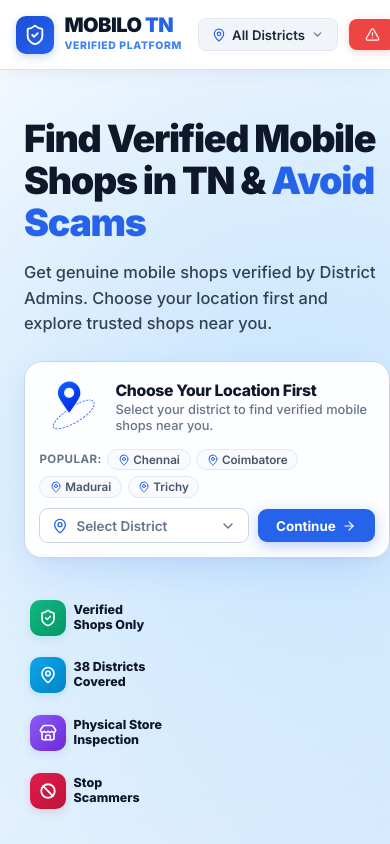
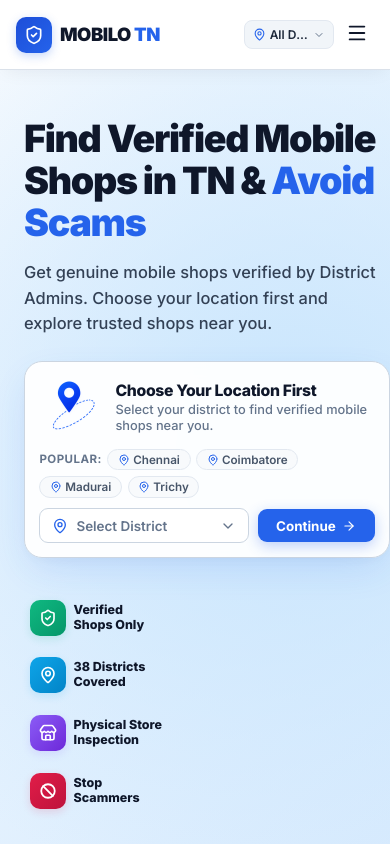
Before and after one commit to rhari720048-gif/mobilo-TN-, a React (Vite) app: page / in a window 390 px wide. Shown: the top 844 px of the page. Built offline with nearby package versions, Linux system fonts and the light colour scheme.

Commit message:
Fix header mobile overflow and location dropdown responsive layout

```diff
--- a/src/components/Navbar.jsx
+++ b/src/components/Navbar.jsx
@@ -57,24 +57,25 @@ export default function Navbar({
         <a
           href="#"
           onClick={(e) => { e.preventDefault(); scrollTo('hero', 'home'); }}
-          style={{ display: 'flex', alignItems: 'center', gap: '0.65rem', textDecoration: 'none', flexShrink: 0 }}
+          style={{ display: 'flex', alignItems: 'center', gap: '0.5rem', textDecoration: 'none', flexShrink: 0 }}
         >
           <div style={{
             background: 'linear-gradient(135deg, #1D4ED8 0%, #2563EB 100%)',
             color: '#FFFFFF',
-            width: '38px',
-            height: '38px',
+            width: '36px',
+            height: '36px',
             borderRadius: '10px',
             display: 'flex',
             alignItems: 'center',
             justifyContent: 'center',
+            flexShrink: 0,
             boxShadow: '0 3px 10px rgba(37, 99, 235, 0.25)'
           }}>
-            <ShieldCheck size={22} />
+            <ShieldCheck size={20} />
           </div>
           <div>
             <div style={{
-              fontSize: '1.25rem',
+              fontSize: '1.15rem',
               fontWeight: 900,
               fontFamily: 'var(--font-sans)',
               color: '#0F172A',
@@ -83,7 +84,7 @@ export default function Navbar({
             }}>
               MOBILO <span style={{ color: '#2563EB' }}>TN</span>
             </div>
-            <div style={{ fontSize: '0.65rem', color: '#3B82F6', fontWeight: 800, textTransform: 'uppercase', letterSpacing: '0.06em', marginTop: '3px' }}>
+            <div className="brand-subtitle-desktop" style={{ fontSize: '0.6rem', color: '#3B82F6', fontWeight: 800, textTransform: 'uppercase', letterSpacing: '0.05em', marginTop: '2px' }}>
               VERIFIED PLATFORM
             </div>
           </div>
@@ -126,79 +127,86 @@ export default function Navbar({
         </nav>
 
         {/* Right Action Controls */}
-        <div style={{ display: 'flex', alignItems: 'center', gap: '0.65rem', flexShrink: 0 }}>
+        <div style={{ display: 'flex', alignItems: 'center', gap: '0.45rem', flexShrink: 0, minWidth: 0 }}>
 
           {/* Location Selector Button */}
           <button
             onClick={onOpenLocationModal}
+            className="nav-location-btn"
             style={{
               fontWeight: 600,
               color: '#1E293B',
-              fontSize: '0.825rem',
+              fontSize: '0.8rem',
               display: 'flex',
               alignItems: 'center',
-              gap: '0.35rem',
+              gap: '0.25rem',
               backgroundColor: '#F1F5F9',
-              padding: '0.45rem 0.85rem',
+              padding: '0.4rem 0.65rem',
               borderRadius: '8px',
               border: '1px solid #E2E8F0',
-              transition: 'all 0.15s ease'
+              transition: 'all 0.15s ease',
+              maxWidth: '130px',
+              flexShrink: 1
             }}
             title="Click to Choose Location"
           >
-            <MapPin size={14} color="#2563EB" />
-            <span>{selectedDistrict}</span>
-            <ChevronDown size={13} color="#64748B" />
+            <MapPin size={13} color="#2563EB" style={{ flexShrink: 0 }} />
+            <span style={{ overflow: 'hidden', textOverflow: 'ellipsis', whiteSpace: 'nowrap' }}>
+              {selectedDistrict}
+            </span>
+            <ChevronDown size={12} color="#64748B" style={{ flexShrink: 0 }} />
           </button>
 
           {/* Report Scammer Pill Button */}
           <button
             onClick={onOpenReportScammer}
+            className="nav-action-btn hide-mobile-small"
             style={{
               backgroundColor: '#EF4444',
               color: '#FFFFFF',
               fontWeight: 700,
-              fontSize: '0.825rem',
-              padding: '0.48rem 1rem',
+              fontSize: '0.8rem',
+              padding: '0.42rem 0.85rem',
               borderRadius: '8px',
               display: 'inline-flex',
               alignItems: 'center',
-              gap: '0.4rem',
+              gap: '0.35rem',
               boxShadow: '0 2px 8px rgba(239, 68, 68, 0.25)'
             }}
           >
-            <AlertTriangle size={15} />
+            <AlertTriangle size={14} />
             <span className="hide-mobile">Report Scammer</span>
           </button>
 
           {/* Shop Login Pill Button */}
           <button
             onClick={() => alert("Shop Owner Login will be enabled in Phase 3/4!")}
+            className="nav-action-btn hide-mobile-small"
             style={{
               backgroundColor: '#2563EB',
               color: '#FFFFFF',
               fontWeight: 700,
-              fontSize: '0.825rem',
-              padding: '0.48rem 1rem',
+              fontSize: '0.8rem',
+              padding: '0.42rem 0.85rem',
               borderRadius: '8px',
               display: 'inline-flex',
               alignItems: 'center',
-              gap: '0.4rem',
+              gap: '0.35rem',
               boxShadow: '0 2px 8px rgba(37, 99, 235, 0.25)'
             }}
           >
-            <Store size={15} />
+            <Store size={14} />
             <span className="hide-mobile">Shop Login</span>
           </button>
 
           {/* Mobile Toggle */}
           <button
             onClick={() => setMobileMenuOpen(!mobileMenuOpen)}
-            style={{ padding: '0.4rem', color: '#0F172A' }}
+            style={{ padding: '0.35rem', color: '#0F172A', flexShrink: 0 }}
             className="mobile-toggle"
             aria-label="Toggle Navigation Menu"
           >
-            {mobileMenuOpen ? <X size={24} /> : <Menu size={24} />}
+            {mobileMenuOpen ? <X size={22} /> : <Menu size={22} />}
           </button>
         </div>
 
@@ -224,13 +232,22 @@ export default function Navbar({
             <Home size={16} color="#2563EB" /> Home
           </button>
           <button onClick={() => { setMobileMenuOpen(false); onOpenAboutModal(); }} style={{ textAlign: 'left', fontWeight: 600, fontSize: '0.9rem', color: '#0F172A', display: 'flex', alignItems: 'center', gap: '0.5rem' }}>
-            <Info size={16} color="#64748B" /> About
+            <Info size={16} color="#64748B" /> About Us
           </button>
           <button onClick={() => scrollTo('scammers', 'scammers')} style={{ textAlign: 'left', fontWeight: 700, fontSize: '0.9rem', color: '#EF4444', display: 'flex', alignItems: 'center', gap: '0.5rem' }}>
-            <ShieldAlert size={16} color="#EF4444" /> Verified Scammer
+            <ShieldAlert size={16} color="#EF4444" /> Verified Scammers
           </button>
           <button onClick={() => { setMobileMenuOpen(false); onOpenContactModal(); }} style={{ textAlign: 'left', fontWeight: 600, fontSize: '0.9rem', color: '#0F172A', display: 'flex', alignItems: 'center', gap: '0.5rem' }}>
             <PhoneCall size={16} color="#2563EB" /> Contact Us
+          </button>
+
+          <div style={{ height: '1px', backgroundColor: '#E2E8F0', margin: '0.25rem 0' }} />
+
+          <button onClick={() => { setMobileMenuOpen(false); onOpenReportScammer(); }} style={{ textAlign: 'left', fontWeight: 700, fontSize: '0.875rem', color: '#B91C1C', backgroundColor: '#FEF2F2', padding: '0.6rem 0.85rem', borderRadius: '8px', display: 'flex', alignItems: 'center', gap: '0.5rem' }}>
+            <AlertTriangle size={16} color="#EF4444" /> Report Scammer
+          </button>
+          <button onClick={() => { setMobileMenuOpen(false); alert("Shop Owner Login will be enabled in Phase 3/4!"); }} style={{ textAlign: 'left', fontWeight: 700, fontSize: '0.875rem', color: '#1D4ED8', backgroundColor: '#EFF6FF', padding: '0.6rem 0.85rem', borderRadius: '8px', display: 'flex', alignItems: 'center', gap: '0.5rem' }}>
+            <Store size={16} color="#2563EB" /> Shop Owner Login
           </button>
         </div>
       )}
@@ -272,7 +289,19 @@ export default function Navbar({
           .mobile-toggle { display: none !important; }
         }
         @media (max-width: 640px) {
-          .hide-mobile { display: none; }
+          .hide-mobile { display: none !important; }
+          .brand-subtitle-desktop { display: none !important; }
+          .nav-location-btn {
+            max-width: 100px !important;
+            padding: 0.35rem 0.5rem !important;
+            font-size: 0.75rem !important;
+          }
+        }
+        @media (max-width: 480px) {
+          .hide-mobile-small { display: none !important; }
+          .nav-location-btn {
+            max-width: 90px !important;
+          }
         }
       `}</style>
     </header>
```
